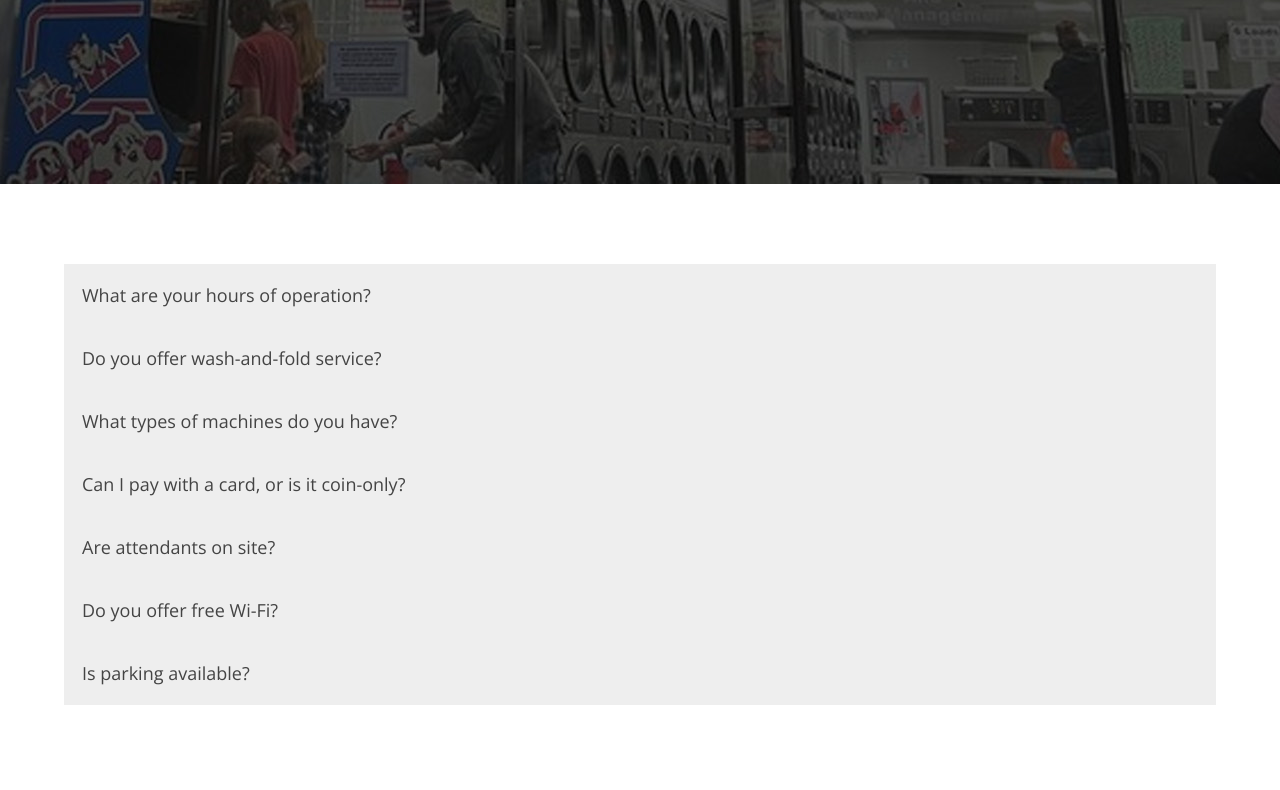
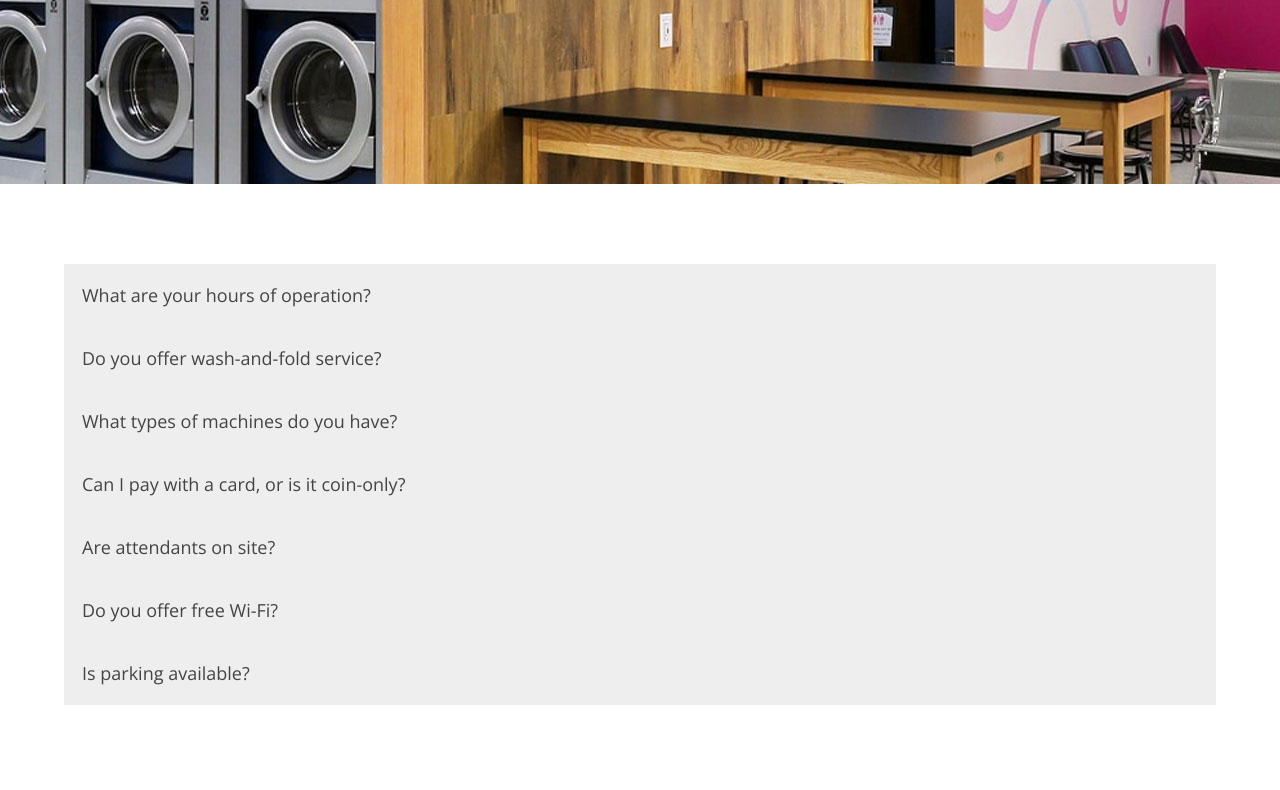
Before and after one commit to Omar-Reals/per5omarresponsivesite, a plain HTML site: page services.html in a window 1280 px wide. Shown: the part 191-981 px from the top of the page. Drawn offline with nearby package versions, Linux system fonts and the light colour scheme; a script that the page names is missing.

Commit message:
Add files via upload

```diff
--- a/css/style.css
+++ b/css/style.css
@@ -91,9 +91,11 @@ h2 { font-size: 2.2rem; }
 .about-img-container { background-image: url('../img/about-img.jpg');	}
 .blog-img-container { background-image: url('../img/blog-img.jpg'); }
 .contact-img-container { background-image: url('../img/contact-img.jpg'); }
+.services-img-container {background-image: url('../img/services-img.jpg');}
 
 .about-img-container,
 .blog-img-container,
+.services-img-container,
 .contact-img-container {
 	background-size: auto 200px;
 	background-position: center;
--- a/services.html
+++ b/services.html
@@ -82,7 +82,7 @@
             </div>
         </div>
 
-        <div class="about-img-container">
+        <div class="services-img-container">
 
         </div>
 
```
Also changed, not shown: blog.html (+2 -1 lines), img/blog-img.jpg, img/contact-img.jpg, img/services-img.jpg (added).
